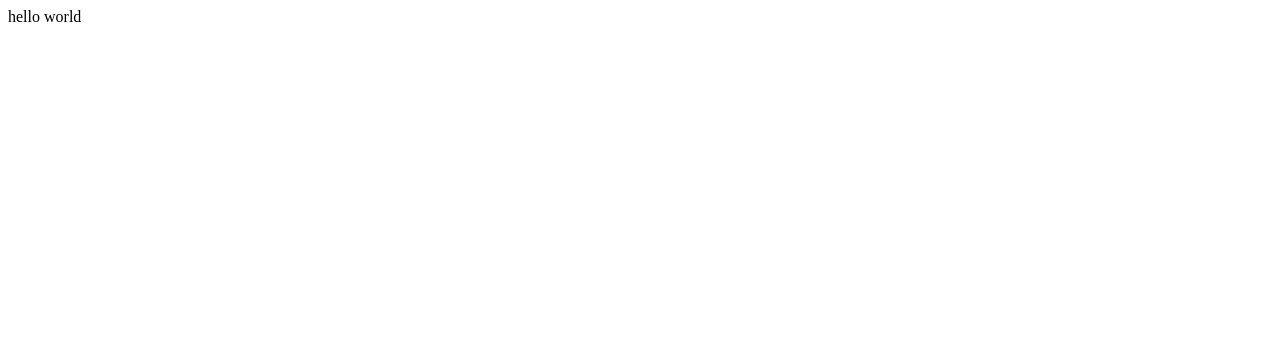
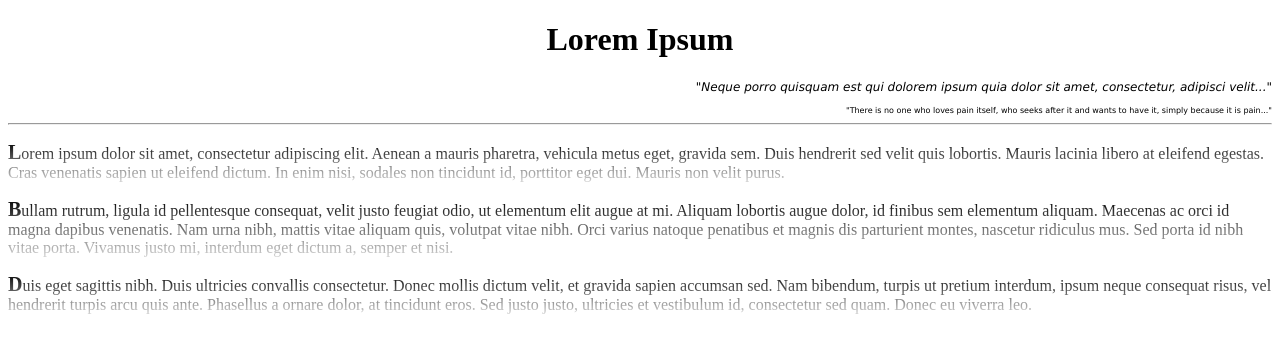
Before and after one commit to mondanilka-star/html, a plain HTML site: page Practice/lesson1/task2.html in a window 1280 px wide. Drawn offline with Linux system fonts and the light colour scheme.

Commit message:
learn html

```diff
--- a/Practice/lesson1/task2.html
+++ b/Practice/lesson1/task2.html
@@ -3,9 +3,51 @@
 <head>
     <meta charset="UTF-8">
     <meta name="viewport" content="width=device-width, initial-scale=1.0">
-    <title>Document</title>
+    <title>Task2</title>
+    <style>
+        h1 {
+            text-align: center;
+        }
+        .c1, .c2 {
+            font-family:'Lucida Sans', 'Lucida Sans Regular', 'Lucida Grande', 'Lucida Sans Unicode', Geneva, Verdana, sans-serif;
+            text-align: right;
+        }
+        .c1 {
+            font-size: 75%;
+        }
+        .c2 {
+            font-size: 50%;
+        }
+        .c3 {
+            background: linear-gradient(black, lightgray);
+            background-clip: text; /*фон в тексте*/
+            color: rgba(0, 0, 0, 0)
+        }
+
+        b {
+            font-size: 125%;
+        }
+    </style>
 </head>
 <body>
-    hello world
+    <h1>Lorem Ipsum</h1>
+
+    <p class="c1"><i>"Neque porro quisquam est qui dolorem ipsum quia dolor sit amet, consectetur, adipisci velit..."</i>
+    </p>
+
+    <p class="c2">"There is no one who loves pain itself, who seeks after it and wants to have it, simply because it is pain..."
+    </p>
+
+    <hr>
+
+    <p class="c3"><b>L</b>orem ipsum dolor sit amet, consectetur adipiscing elit. Aenean a mauris pharetra, vehicula metus eget, gravida sem. Duis hendrerit sed velit quis lobortis. Mauris lacinia libero at eleifend egestas. Cras venenatis sapien ut eleifend dictum. In enim nisi, sodales non tincidunt id, porttitor eget dui. Mauris non velit purus.
+    </p>
+
+    <p class="c3"><b>B</b>ullam rutrum, ligula id pellentesque consequat, velit justo feugiat odio, ut elementum elit augue at mi. Aliquam lobortis augue dolor, id finibus sem elementum aliquam. Maecenas ac orci id magna dapibus venenatis. Nam urna nibh, mattis vitae aliquam quis, volutpat vitae nibh. Orci varius natoque penatibus et magnis dis parturient montes, nascetur ridiculus mus. Sed porta id nibh vitae porta. Vivamus justo mi, interdum eget dictum a, semper et nisi.
+    </p>
+
+    <p class="c3"><b>D</b>uis eget sagittis nibh. Duis ultricies convallis consectetur. Donec mollis dictum velit, et gravida sapien accumsan sed. Nam bibendum, turpis ut pretium interdum, ipsum neque consequat risus, vel hendrerit turpis arcu quis ante. Phasellus a ornare dolor, at tincidunt eros. Sed justo justo, ultricies et vestibulum id, consectetur sed quam. Donec eu viverra leo.
+    </p>
+
 </body>
 </html>
```
Also changed, not shown: Practice/lesson1/task1.html (renamed from Practice/lesson1/index.html, +2 -1 lines), Practice/lesson1/task3.html (added, +63 -0 lines), shared_recourses/indx.html (deleted).
